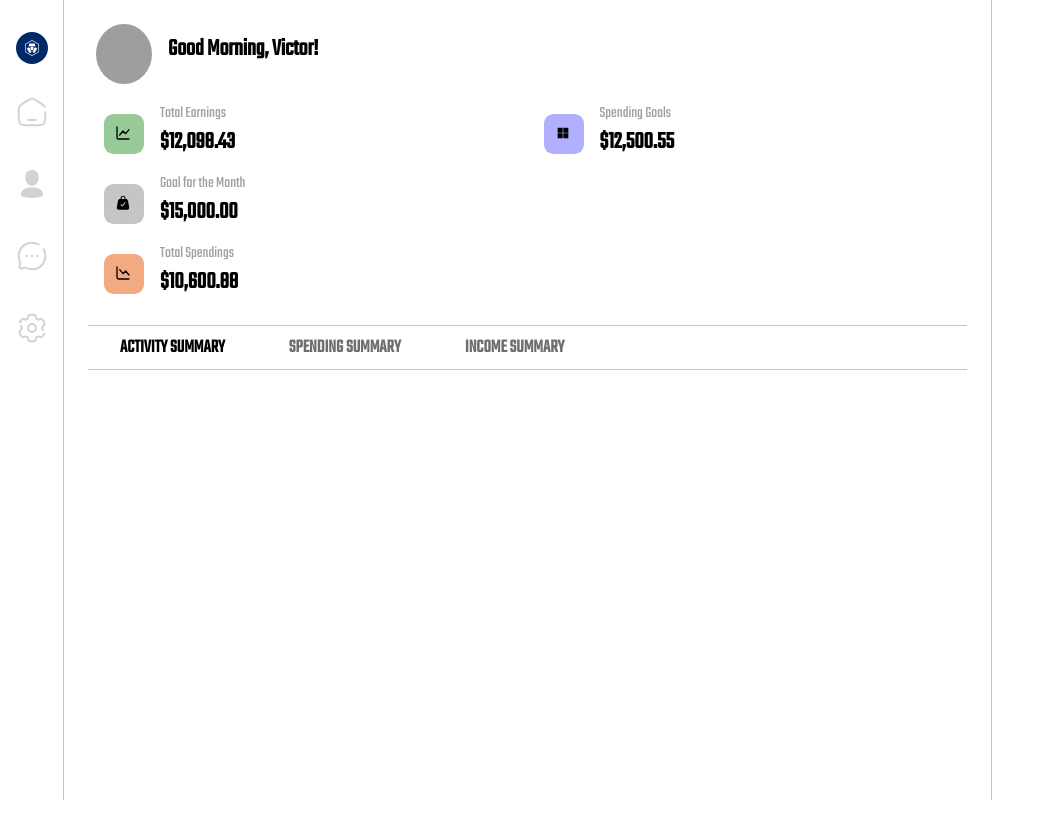
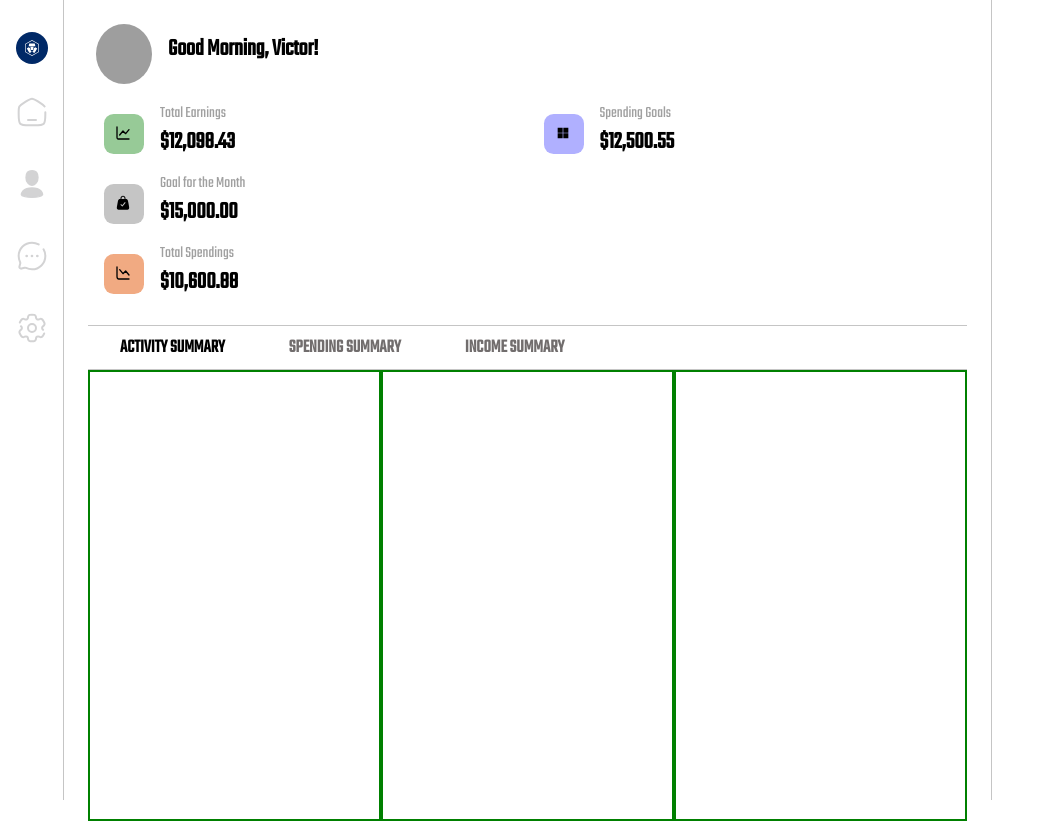
Before and after one commit to victorobiora/crypt-dash, a React (Create React App) app: page / in a window 1280 px wide. Shown: the whole page, without its empty margins (0-1039 px from the left). Before the commit the page ends 800 px from the top, so only its background shows below. Built offline with nearby package versions, Linux system fonts and the light colour scheme; grey boxes are pictures that could not be loaded.

Commit message:
activity section initialized

```diff
--- /dev/null
+++ b/src/components/home/MainDashboard/Summary/ActivitySummary.jsx
@@ -0,0 +1,13 @@
+import classes from "./ActivitySummary.module.css";
+
+const ActivitySummary = (props) => {
+  return (
+    <section className={classes.summary_activity}>
+      <div className={classes.activity_line_chart}></div>
+      <div className={classes.activity_history}></div>
+      <div className={classes.activity_search_Date}></div>
+    </section>
+  );
+};
+
+export default ActivitySummary;
--- /dev/null
+++ b/src/components/home/MainDashboard/Summary/ActivitySummary.module.css
@@ -0,0 +1,10 @@
+.summary_activity {
+    display: flex;
+    width: 100%;
+    height: 100%;
+}
+
+.summary_activity div {
+    border: 2px solid green;
+    width: 100%;
+}
--- a/src/components/home/MainDashboard/Summary/SummaryComponent.jsx
+++ b/src/components/home/MainDashboard/Summary/SummaryComponent.jsx
@@ -1,3 +1,4 @@
+import ActivitySummary from './ActivitySummary';
 import classes from './SummaryComponent.module.css'
 
 const SummaryComponent = props => {
@@ -7,6 +8,7 @@ const SummaryComponent = props => {
             <div><h1>SPENDING SUMMARY</h1></div>
             <div><h1>INCOME SUMMARY</h1></div>
         </div>
+        <ActivitySummary/>
 
     </section>
 };
--- a/src/components/home/MainDashboard/Summary/SummaryComponent.module.css
+++ b/src/components/home/MainDashboard/Summary/SummaryComponent.module.css
@@ -1,5 +1,6 @@
 .summaryContainer {
     width: 100%;
+    height: 60%;
 }
 
 
```
